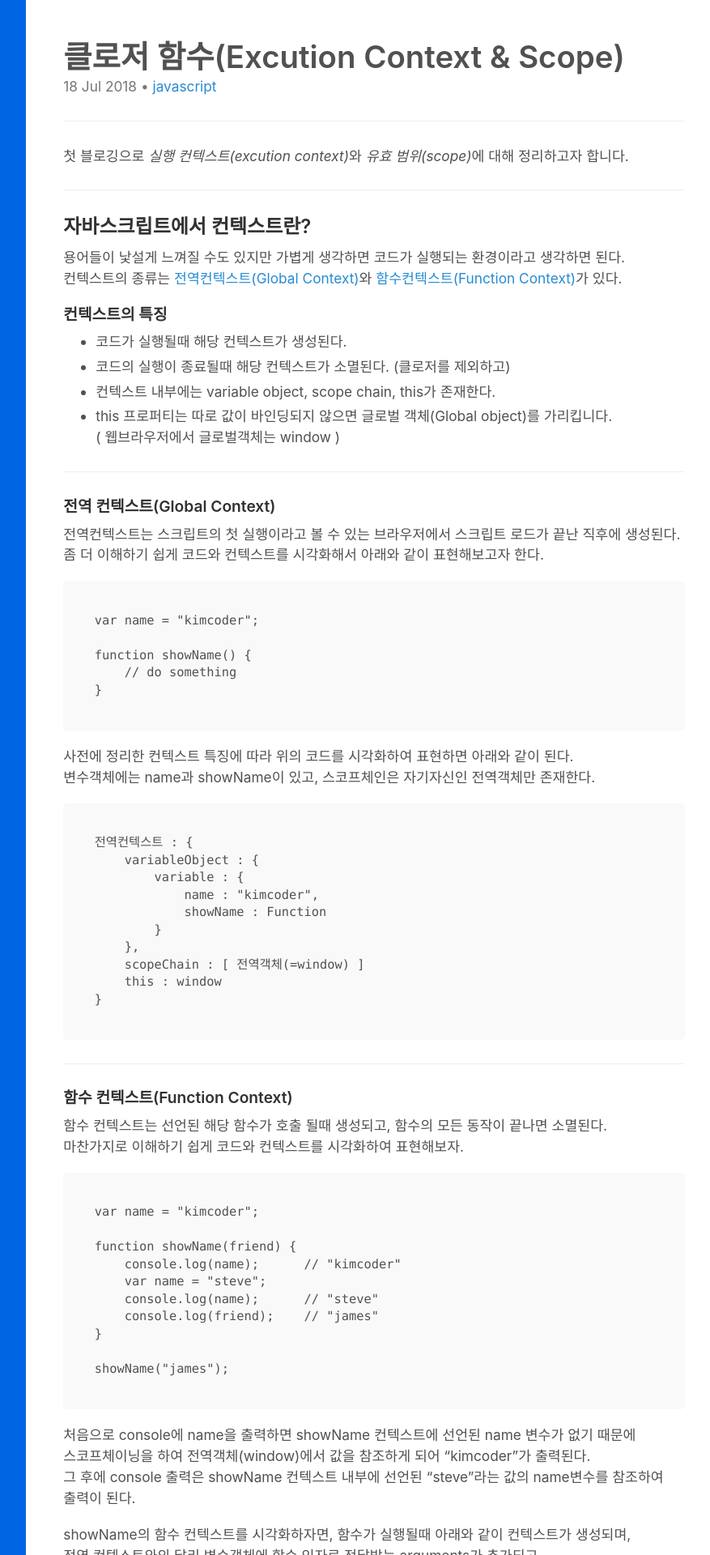
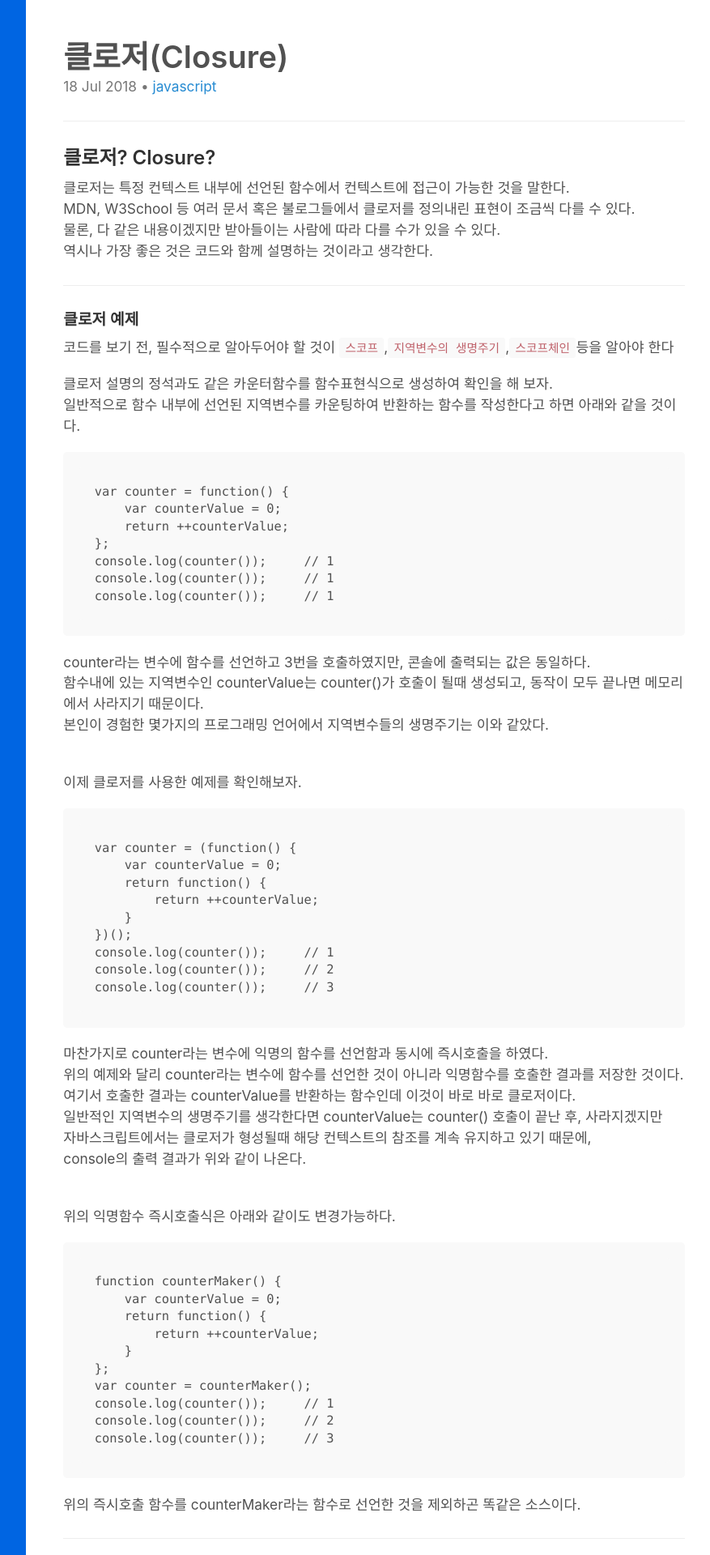
Before and after one commit to kimcoder/kimcoder.github.io, a Jekyll site: the page built from _posts/2018-07-18-javascript-closure.md, in a window 1280 px wide. Shown: the top 1920 px of the page at 81% size, without its empty margins (275-1152 px from the left). Built offline with Jekyll 4.4.1, drawn with Linux system fonts in a browser that asks for light colours; comment, search, counter and statistics services are not loaded; some of the changed text lies outside the part shown.

Commit message:
javascript-클로저

````diff
--- a/_posts/2018-07-18-javascript-closure.md
+++ b/_posts/2018-07-18-javascript-closure.md
@@ -1,6 +1,6 @@
 ---
 layout: post
-title: "클로저 함수(Excution Context & Scope)"
+title: "클로저(Closure)"
 categories:
   - javascript
 tags:
@@ -11,168 +11,89 @@ tags:
   - scopeChain
 ---
 <hr/>
-첫 블로깅으로 *실행 컨텍스트(excution context)*와 *유효 범위(scope)*에 대해 정리하고자 합니다.<br>
+
+### 클로저? Closure?
+클로저는 특정 컨텍스트 내부에 선언된 함수에서 컨텍스트에 접근이 가능한 것을 말한다.<br>
+MDN, W3School 등 여러 문서 혹은 불로그들에서 클로저를 정의내린 표현이 조금씩 다를 수 있다.<br>
+물론, 다 같은 내용이겠지만 받아들이는 사람에 따라 다를 수가 있을 수 있다.<br>
+역시나 가장 좋은 것은 코드와 함께 설명하는 것이라고 생각한다.<br>
 <hr/>
 
-### 자바스크립트에서 컨텍스트란?
-용어들이 낯설게 느껴질 수도 있지만 가볍게 생각하면 코드가 실행되는 환경이라고 생각하면 된다.<br>
-컨텍스트의 종류는 [전역컨텍스트(Global Context)](#globalContext)와 [함수컨텍스트(Function Context)](#functionContext)가 있다.<br>
+##### <a name="counterExample"></a>클로저 예제
+코드를 보기 전, 필수적으로 알아두어야 할 것이 ``스코프``,``지역변수의 생명주기``,``스코프체인``등을 알아야 한다<br>
 
-#### 컨텍스트의 특징
-- 코드가 실행될때 해당 컨텍스트가 생성된다.
-- 코드의 실행이 종료될때 해당 컨텍스트가 소멸된다. (클로저를 제외하고)
-- 컨텍스트 내부에는 variable object, scope chain, this가 존재한다.
-- this 프로퍼티는 따로 값이 바인딩되지 않으면 글로벌 객체(Global object)를 가리킵니다.<br>
-( 웹브라우저에서 글로벌객체는 window )
+클로저 설명의 정석과도 같은 카운터함수를 함수표현식으로 생성하여 확인을 해 보자.<br>
+일반적으로 함수 내부에 선언된 지역변수를 카운팅하여 반환하는 함수를 작성한다고 하면 아래와 같을 것이다.<br>
+```
+var counter = function() {
+    var counterValue = 0;
+    return ++counterValue;
+};
+console.log(counter());     // 1
+console.log(counter());     // 1
+console.log(counter());     // 1
+```
+counter라는 변수에 함수를 선언하고 3번을 호출하였지만, 콘솔에 출력되는 값은 동일하다.<br>
+함수내에 있는 지역변수인 counterValue는 counter()가 호출이 될때 생성되고, 동작이 모두 끝나면 메모리에서 사라지기 때문이다.<br>
+본인이 경험한 몇가지의 프로그래밍 언어에서 지역변수들의 생명주기는 이와 같았다.<br><br>
+
+이제 클로저를 사용한 예제를 확인해보자.<br>
+```
+var counter = (function() {
+    var counterValue = 0;
+    return function() {
+        return ++counterValue;
+    }
+})();
+console.log(counter());     // 1
+console.log(counter());     // 2
+console.log(counter());     // 3
+```
+마찬가지로 counter라는 변수에 익명의 함수를 선언함과 동시에 즉시호출을 하였다.<br>
+위의 예제와 달리 counter라는 변수에 함수를 선언한 것이 아니라 익명함수를 호출한 결과를 저장한 것이다.<br>
+여기서 호출한 결과는 counterValue를 반환하는 함수인데 이것이 바로 바로 클로저이다.<br>
+일반적인 지역변수의 생명주기를 생각한다면 counterValue는 counter() 호출이 끝난 후, 사라지겠지만<br>
+자바스크립트에서는 클로저가 형성될때 해당 컨텍스트의 참조를 계속 유지하고 있기 때문에,<br>
+console의 출력 결과가 위와 같이 나온다.<br><br>
+
+위의 익명함수 즉시호출식은 아래와 같이도 변경가능하다.<br>
+```
+function counterMaker() {
+    var counterValue = 0;
+    return function() {
+        return ++counterValue;
+    }
+};
+var counter = counterMaker();
+console.log(counter());     // 1
+console.log(counter());     // 2
+console.log(counter());     // 3
+```
+위의 즉시호출 함수를 counterMaker라는 함수로 선언한 것을 제외하곤 똑같은 소스이다.<br>
 <hr/>
 
-##### <a name="globalContext"></a>전역 컨텍스트(Global Context)
-전역컨텍스트는 스크립트의 첫 실행이라고 볼 수 있는 브라우저에서 스크립트 로드가 끝난 직후에 생성된다.<br>
-좀 더 이해하기 쉽게 코드와 컨텍스트를 시각화해서 아래와 같이 표현해보고자 한다.
-```
-var name = "kimcoder";
+##### <a name="counterUse"></a>클로저 사용의 장단점
+##### 장점
+- 함수내의 변수들의 은닉화가 가능하여 객체지향식으로 설계가 가능.
+- 특정 기능의 모듈을 제작할 때 유용하게 사용 가능.
+- 필요한 부분을 은닉, 캡슐화하고, 무분별한 전역변수의 사용을 막을 수 있음.
+- 자바스크립트의 수많은 비동기 호출, 이벤트 콜백 등에서 유용하게 쓰일 수 있음.
+<br>
 
-function showName() {
-    // do something
-}
-```
-사전에 정리한 컨텍스트 특징에 따라 위의 코드를 시각화하여 표현하면 아래와 같이 된다.<br>
-변수객체에는 name과 showName이 있고, 스코프체인은 자기자신인 전역객체만 존재한다.
-```
-전역컨텍스트 : {
-    variableObject : {
-        variable : {
-            name : "kimcoder",
-            showName : Function
-        }
-    },
-    scopeChain : [ 전역객체(=window) ]
-    this : window
-}
-```
-<hr/>
-
-##### <a name="functionContext"></a>함수 컨텍스트(Function Context)
-함수 컨텍스트는 선언된 해당 함수가 호출 될때 생성되고, 함수의 모든 동작이 끝나면 소멸된다.<br>
-마찬가지로 이해하기 쉽게 코드와 컨텍스트를 시각화하여 표현해보자.
-```
-var name = "kimcoder";
-
-function showName(friend) {
-    console.log(name);      // "kimcoder"
-    var name = "steve";
-    console.log(name);      // "steve"
-    console.log(friend);    // "james"
-}
-
-showName("james");
-```
-처음으로 console에 name을 출력하면 showName 컨텍스트에 선언된 name 변수가 없기 때문에<br>
-스코프체이닝을 하여 전역객체(window)에서 값을 참조하게 되어 "kimcoder"가 출력된다.<br>
-그 후에 console 출력은 showName 컨텍스트 내부에 선언된 "steve"라는 값의 name변수를 참조하여<br>
-출력이 된다.<br>
-
-showName의 함수 컨텍스트를 시각화하자면, 함수가 실행될때 아래와 같이 컨텍스트가 생성되며,<br>
-전역 컨텍스트와의 달리 변수객체에 함수 인자로 전달받는 arguments가 추가되고<br>
-스코프체인은 전역객체에 앞서 현재 컨텍스트의 변수객체가 추가된다.<br>
-```
-showName 컨텍스트 : {
-    variableObject : {
-        variable : {
-            name : "steve",
-            showName : Function
-        },
-        arguments : {
-            friend : "james"
-        }
-    },
-    scopeChain : [ showName 활성화 객체, 전역객체 ]
-    this : window
-}
-```
-<hr/>
-
-##### <a name="scope"></a>스코프(Scope)
-스코프라는 것은 간단히 해당 코드의 접근이 가능한 유효한 범위라고 생각하면 된다.<br>
-글로벌 스코프와 로컬 스코프, 이렇게 2가지가 있으며,<br>
-글로벌 스코프의 경우 전역 컨텍스트의 스코프, 로컬 스코프의 경우 함수 컨텍스트의 스코프라고 이해하면 된다.<br>
-마찬가지로 소스와 함께 이해하면 좋을 것 같다.<br>
-```
-var globalValue = 1;
-
-function test() {
-    var localValue = 100;
-    console.log(globalValue);   // 1
-    console.log(localValue);    // 100
-}
-
-test();
-console.log(globalValue);       // 1
-console.log(localValue);        //  error, localValue is not defined
-```
-test 함수 내부에서의 console 출력은 모두 정상적으로 작동된다.<br>
-스코프체이닝을 통해 전역 스코프에 있는 전역변수 globalValue를 참조할 수 있고,<br>
-로컬 스코프(test함수 컨텍스트의 스코프)에 있는 지역변수 localValue를 참조할 수 있기 때문이다.<br>
-반면, 전역에서 출력한 localValue 같은 경우 참조가 불가능하기 때문에, 에러가 난다.<br><br>
-<hr/>
-
-##### <a name="scopeChain"></a>스코프체인(ScopeChain)
-스코프체인은 컨텍스트들의 스코프를 특정 객체에 저장하여 단계별로 저장되는 것을 말합니다.<br>
-특정한 변수들을 자기자신의 컨텍스트에서부터 시작하여 단계별로 상위 스코프들을 탐색하여 참조 할 수 있다.<br>
-```
-var globalValue = 1;
-
-function test() {
-    var localValue = 2;
-    function inner() {
-        var innerValue = 3;
-        function deeper() {
-            console.log(globalValue, localValue, innerValue);   // 1, 2, 3
-        }
-    }
-}
-```
-위의 소스에서 deeper 함수 내에서 출력하는 변수들은 아래와 같은 순서로 탐색하여 참조가 된다.<br>
-``[ 'deep context 객체', 'inner context 객체', 'test context 객체', '전역객체' ]``<br>
-탐색경로가 길어지면 길어질 수록 코드의 성능이 좋지 않으므로 주의해야 한다.<br>
-( 기본적으로 컴퓨터가 하는 일이 많아지면 성능은 반비례한다고 생각을 해두자. )<br>
-<hr/>
-
-#### 블록 스코프와 함수 스코프
-또 알아두어야 할 것이, 기본적으론 자바스크립트에서는 블록스코프가 아닌, 함수스코프를 기반으로 작동한다.<br>
-아래 소스를 보자<br>
-```
-for (var i=0; i<3; i++) {
-    // do something
-}
-console.log(i);     // 3
-```
-자바스크립트가 블록 스코프를 기반으로 작동한다면 마지막에 i를 출력하는 소스는 에러가 날 것이다.<br>
-왜냐하면 i는 for문이 종료되고 블록을 벗어나면 사라질 것이기 때문이다.<br>
-하지만 i는 선언시에, 함수스코프를 기반으로 호이스팅이 되고 여기서는 전역 컨텍스트의 변수객체에 저장이 된다.<br>
-따라서 마지막에 출력되는 i의 값은 3이 될 것이고, 전역객체인 window의 i라는 속성으로 저장되어진다.<br>
-
-추가적으로 ES6부터 사용이 가능한, ``let``과 ``const`` 블록 스코프를 기반으로 변수가 생성된다.<br>
-소스로 비교를 해보자<br>
-```
-for (let i=0; i<3; i++) {
-    // do something
-}
-console.log(i);     //  ReferenceError: i is not defined
-```
-여기서 i값은 ``let``으로 생성하였기 때문에 for문이 종료되고 block 외부에서 참조가 불가능하다.<br>
-물론, let으로 변수를 선언하여도 호이스팅은 일어나지만 block scope 단위로 발생하기 때문에<br>
-block 외부에서는 참조가 불가능하다.
+##### 단점
+- 클로저가 해당 스코프를 참조하는동안 내부 변수를 위해 메모리가 계속 쓰이고 있음.<br>
+( 내부 변수들은 gc의 수집 대상이 아님 )<br>
+( 클로저의 사용이 끝나거나 필요가 없다면 아래와 같이 클로저 참조를 해제해야한다. )<br>
+``counter = null``<br>
+- 새로운 스코프를 생성하고, 스코프체이닝을 통해 변수를 검색하는 시간의 비용이 추가된다.
 <hr/>
 
 #### 마치며
-첫 블로깅이라 글을 쓰는데에 상당히 시간을 들인 것 같다...<br>
-앞으로 꾸준히 글들을 적으리라 다짐하며 다음에는 closure에 대해 적으면 좋을 것 같다.<br>
+클로저에 대해 더 많은 소스예제와 부가적인 내용을 더 자세하게 다루면 좋겠지만<br>
+현재로썬 블로깅하는 것을 더 습관화하고 글을 작성하는데에 더 익숙해지는것이 개인적으로 더 큰 목표이다.<br>
+추가적으로 클로저에 관해선 꼭 더 상세한 내용이 있는 문서를 보고 확인을 해두는 것이 좋겠다.<br>
 <hr/>
 
 ##### references
-https://developer.mozilla.org/ko/docs/Web/JavaScript/Reference/Operators/this
-https://developer.mozilla.org/ko/docs/Web/JavaScript/Reference/Statements/block
-https://developer.mozilla.org/ko/docs/Web/JavaScript/Reference/Statements/let
-https://developer.mozilla.org/ko/docs/Web/JavaScript/Reference/Statements/const
-https://github.com/lukehoban/es6features
+https://developer.mozilla.org/ko/docs/Web/JavaScript/Guide/Closures<br>
+https://www.w3schools.com/js/js_function_closures.asp<br>
````
Also changed, not shown: README.md.
